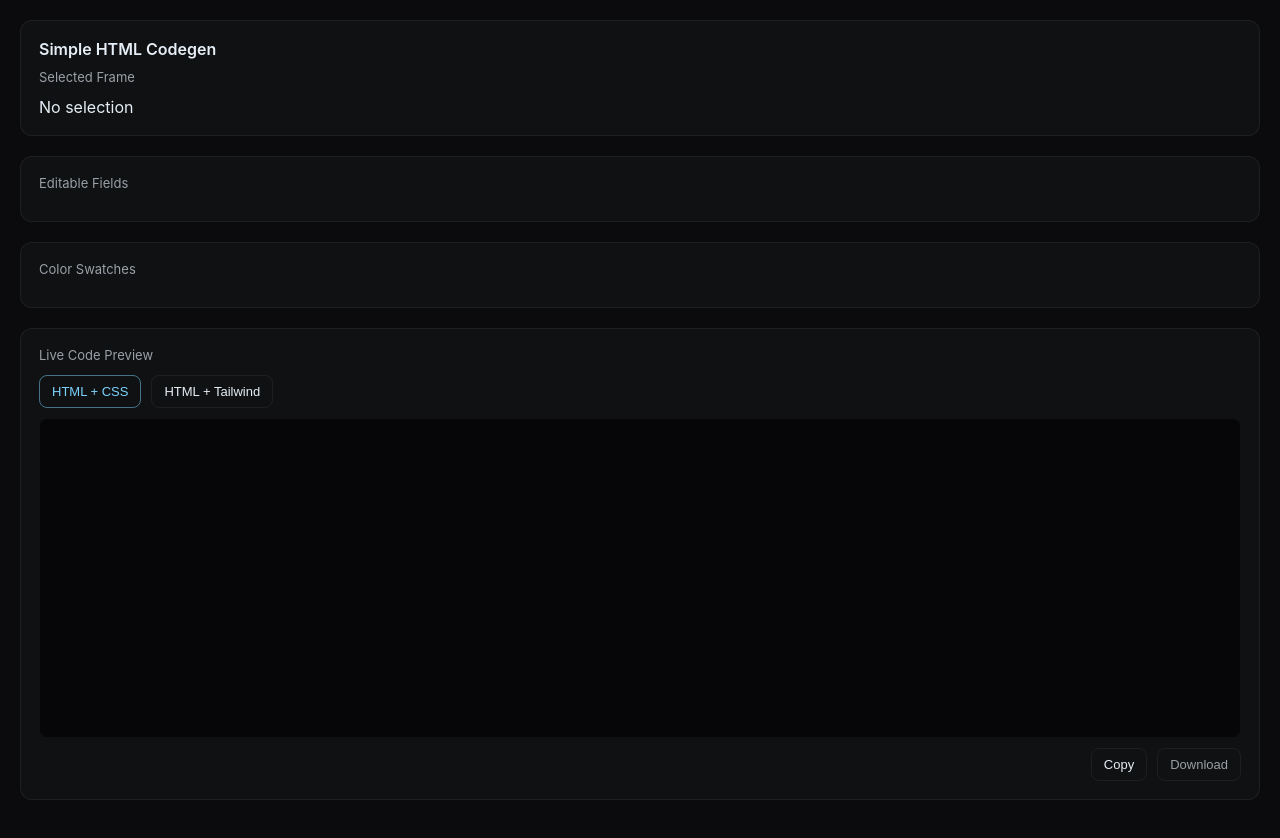
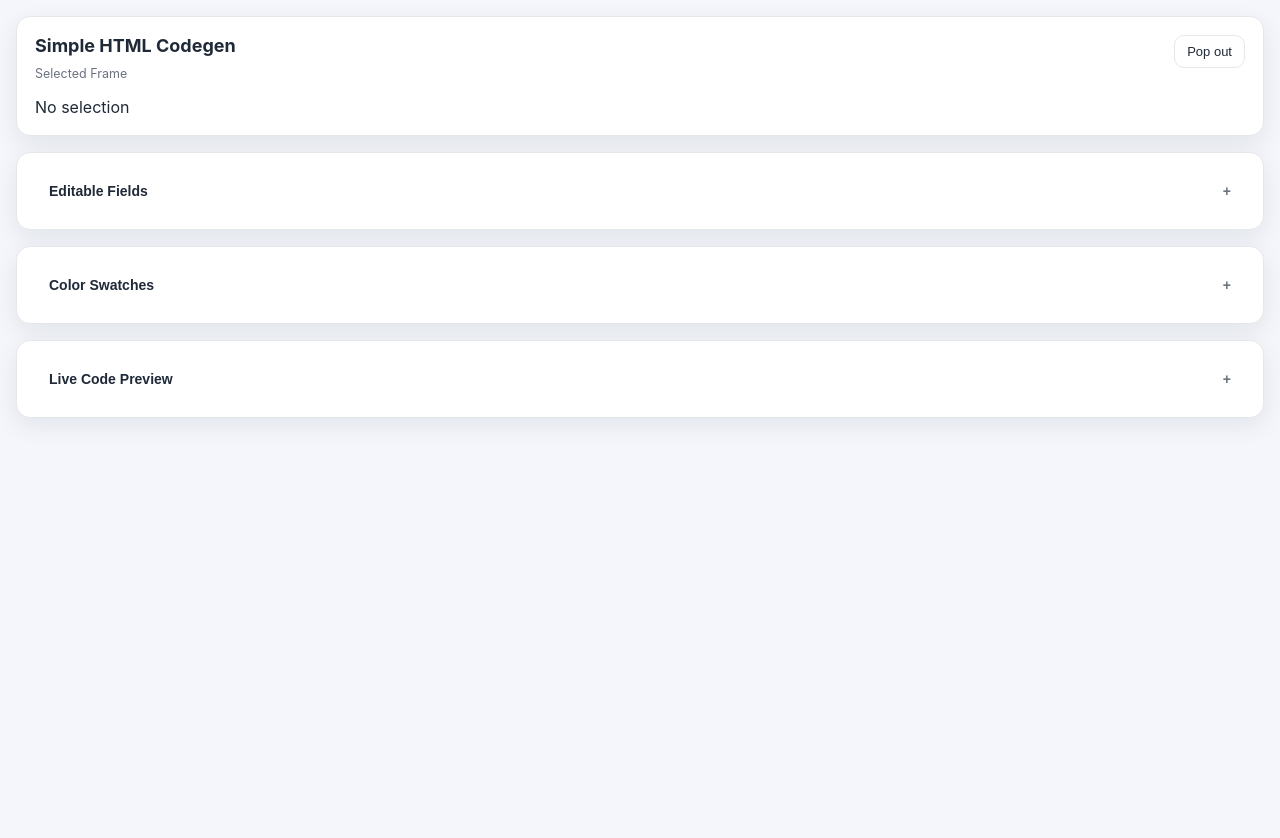
Before and after one commit to MatthewDent03/CodeGenTestPlugin, a website: page Source/ui.html in a window 1280 px wide. After the commit the page ends 800 px from the top, so only its background shows below. Drawn offline with Linux system fonts and the light colour scheme.

Commit message:
edited the UI to include collapsible sections taken code from W3schools guides.
added in a clearer UI design

Added a popout and dockable design to the panel using the Figma API documentation
- figma.ui.onmessage and figma.ui.resize()

```diff
--- a/Source/ui.html
+++ b/Source/ui.html
@@ -4,16 +4,6 @@
     <meta charset="utf-8" />
     <title>Simple HTML Codegen</title>
     <style>
-      /* === CSS Variables & Reset === */
-      :root {
-        --bg: #0b0b0d;
-        --panel: #0f1113;
-        --text: #e6eef6;
-        --muted: #9aa0a6;
-        --accent: #7dd3fc;
-        --border: rgba(255, 255, 255, 0.06);
-      }
-
       * {
         box-sizing: border-box;
       }
@@ -21,9 +11,9 @@
       /* === Base Styles === */
       body {
         margin: 0;
-        padding: 20px;
-        background: var(--bg);
-        color: var(--text);
+        padding: 16px;
+        background: #f4f6fb;
+        color: #1f2937;
         font-family:
           Inter,
           system-ui,
@@ -34,47 +24,66 @@
 
       /* === Panel Layout === */
       .panel {
-        background: var(--panel);
-        border: 1px solid var(--border);
-        border-radius: 12px;
+        background: #ffffff;
+        border: 1px solid #e5e7eb;
+        border-radius: 14px;
         padding: 18px;
-        margin-bottom: 20px;
+        margin-bottom: 16px;
+        box-shadow: 0 8px 24px rgba(15, 23, 42, 0.08);
+      }
+
+      .panel-header {
+        display: flex;
+        align-items: flex-start;
+        justify-content: space-between;
+        gap: 12px;
+        margin-bottom: 6px;
+      }
+
+      .panel-title-group {
+        display: flex;
+        flex-direction: column;
+      }
+
+      .popout-btn {
+        padding: 6px 10px;
+        font-size: 12px;
       }
 
       /* === Typography === */
       .title {
-        font-size: 16px;
-        font-weight: 600;
+        font-size: 18px;
+        font-weight: 650;
         margin: 0 0 10px;
       }
 
       .subtitle {
-        font-size: 13px;
-        color: var(--muted);
-        margin: 0 0 12px;
+        font-size: 12.5px;
+        color: #6b7280;
+        margin: 0 0 10px;
       }
 
       /* === Properties List === */
       .properties {
         display: flex;
         flex-direction: column;
-        gap: 8px;
-        max-height: 260px;
-        overflow: auto;
+        gap: 12px;
       }
 
-      /* Individual property row with key-value pair */
+      /* === Individual property row with key-value pair === */
       .property-row {
         display: flex;
-        gap: 10px;
-        padding: 8px 10px;
-        border: 1px solid rgba(255, 255, 255, 0.04);
-        border-radius: 8px;
+        gap: 12px;
+        padding: 10px 12px;
+        border: 1px solid #e5e7eb;
+        border-radius: 12px;
+        background: #f9fafb;
+        box-shadow: 0 1px 2px rgba(15, 23, 42, 0.04);
       }
 
       .property-key {
         min-width: 130px;
-        color: var(--muted);
+        color: #6b7280;
         font-size: 13px;
       }
 
@@ -86,116 +95,184 @@
       /* === Tabs & Buttons === */
       .tabs {
         display: flex;
-        gap: 10px;
-        margin-bottom: 10px;
+        gap: 8px;
+        margin-bottom: 12px;
+        flex-wrap: wrap;
       }
 
-      /* Reusable button styling for tabs and actions */
+      /* === button styling === */
       .button {
         padding: 8px 12px;
-        border-radius: 8px;
-        border: 1px solid var(--border);
-        background: transparent;
-        color: var(--text);
+        border-radius: 10px;
+        border: 1px solid #e5e7eb;
+        background: #ffffff;
+        color: #1f2937;
         cursor: pointer;
         font-size: 13px;
+        transition:
+          background 0.2s ease,
+          border-color 0.2s ease;
+      }
+
+      .button:hover {
+        background: #f3f4f6;
       }
 
       .button.active {
-        border-color: rgba(125, 211, 252, 0.5);
-        color: var(--accent);
+        border-color: #2563eb;
+        color: #2563eb;
+        background: rgba(37, 99, 235, 0.1);
       }
 
       .button.muted {
-        color: var(--muted);
+        color: #6b7280;
       }
 
       /* === Code Output Display === */
       pre {
         margin: 0;
-        padding: 14px;
-        border-radius: 8px;
-        border: 1px solid rgba(255, 255, 255, 0.04);
-        background: #060608;
-        min-height: 320px;
-        max-height: 480px;
-        overflow: auto;
-        white-space: pre;
+        padding: 14px 16px;
+        border-radius: 12px;
+        border: 1px solid #e5e7eb;
+        background: #f9fafb;
+        overflow: visible;
+        white-space: pre-wrap;
+        word-break: break-word;
         font-size: 13px;
-        line-height: 1.8;
+        line-height: 20px;
         tab-size: 2;
+        color: #1f2937;
       }
 
-      /* Action buttons container (Copy, Download) */
+      /* === buttons container (Copy, Download) === */
       .actions {
         display: flex;
         justify-content: flex-end;
-        gap: 10px;
-        margin-top: 10px;
+        gap: 12px;
+        margin-top: 12px;
       }
 
       /* === Color Swatches === */
-      /* Container for color chips */
+      /* === Container for color chips === */
       .swatches {
         display: flex;
         flex-wrap: wrap;
         gap: 10px;
       }
 
-      /* Individual color swatch item */
+      /* === Individual color swatch item === */
       .swatch {
         display: flex;
         align-items: center;
         gap: 8px;
-        border: 1px solid rgba(255, 255, 255, 0.06);
+        border: 1px solid #e5e7eb;
         border-radius: 10px;
-        padding: 6px 10px;
-        background: rgba(255, 255, 255, 0.01);
+        padding: 8px 10px;
+        background: #f9fafb;
+        box-shadow: 0 1px 2px rgba(15, 23, 42, 0.04);
       }
 
       .swatch-color {
         width: 28px;
         height: 28px;
         border-radius: 50%;
-        border: 1px solid rgba(255, 255, 255, 0.12);
+        border: 1px solid #e5e7eb;
+        box-shadow: 0 1px 2px rgba(15, 23, 42, 0.08);
       }
 
       .swatch-labels {
         display: flex;
         flex-direction: column;
-        gap: 2px;
+        gap: 4px;
       }
 
       .swatch-name {
         font-size: 12px;
-        color: var(--muted);
+        color: #6b7280;
       }
 
       .swatch-value {
         font-size: 12px;
-        color: var(--text);
+        color: #1f2937;
+      }
+
+      /* === Collapsible (W3Schools) === */
+      .collapsible {
+        background-color: transparent;
+        color: #1f2937;
+        cursor: pointer;
+        padding: 12px 14px;
+        width: 100%;
+        border: none;
+        text-align: left;
+        outline: none;
+        font-size: 14px;
+        font-weight: 600;
+        transition: 0.4s;
+        display: flex;
+        align-items: center;
+        gap: 8px;
+        border-radius: 10px;
+      }
+
+      .active,
+      .collapsible:hover {
+        background-color: #f3f4f6;
+      }
+
+      .collapsible:after {
+        content: "\002B";
+        color: #6b7280;
+        font-weight: bold;
+        margin-left: auto;
+      }
+
+      .active:after {
+        content: "\2212";
+      }
+
+      .content {
+        padding: 0 14px;
+        max-height: 0;
+        overflow: hidden;
+        transition: max-height 0.2s ease-out;
+        background-color: transparent;
+      }
+
+      .content.open {
+        padding: 8px 14px 12px;
       }
     </style>
   </head>
   <body>
     <div class="panel">
+      <div class="panel-header">
+        <div class="panel-title-group">
           <p class="title">Simple HTML Codegen</p>
           <p class="subtitle">Selected Frame</p>
+        </div>
+        <button class="button popout-btn" id="popout-btn">Pop out</button>
+      </div>
       <div id="frame-name">No selection</div>
     </div>
 
     <div class="panel">
-      <p class="subtitle">Editable Fields</p>
+      <button type="button" class="collapsible">Editable Fields</button>
+      <div class="content">
         <div id="properties" class="properties" aria-live="polite"></div>
+      </div>
     </div>
 
     <div class="panel">
-      <p class="subtitle">Color Swatches</p>
+      <button type="button" class="collapsible">Color Swatches</button>
+      <div class="content">
         <div id="color-swatches" class="swatches" aria-live="polite"></div>
+      </div>
     </div>
 
     <div class="panel">
-      <p class="subtitle">Live Code Preview</p>
+      <button type="button" class="collapsible">Live Code Preview</button>
+      <div class="content">
         <div class="tabs">
           <button class="button active" id="tab-html">HTML + CSS</button>
           <button class="button" id="tab-tailwind">HTML + Tailwind</button>
@@ -204,6 +281,7 @@
         <div class="actions">
           <button class="button" id="copy-btn">Copy</button>
           <button class="button muted" id="download-btn">Download</button>
+        </div>
       </div>
     </div>
 
@@ -217,6 +295,7 @@
       const tabTailwind = document.getElementById("tab-tailwind");
       const copyButton = document.getElementById("copy-btn");
       const downloadButton = document.getElementById("download-btn");
+      const popoutButton = document.getElementById("popout-btn");
 
       /* === App State === */
       /* Tracks current mode (html/tailwind) and generated code */
@@ -225,6 +304,8 @@
         html: "",
         tailwind: "",
       };
+
+      let isPoppedOut = false;
 
       /* === Property Order === */
       /* Defines preferred order for displaying properties  */
@@ -406,6 +487,16 @@
         codeOutput.textContent = getCodeForMode();
       }
 
+      /* Recalculate open collapsible heights after content updates */
+      function refreshOpenCollapsibles() {
+        const openButtons = document.querySelectorAll(".collapsible.active");
+        openButtons.forEach((button) => {
+          const content = button.nextElementSibling;
+          if (!content) return;
+          content.style.maxHeight = content.scrollHeight + "px";
+        });
+      }
+
       /* Switch between HTML+CSS and HTML+Tailwind modes */
       function setMode(mode) {
         appState.mode = mode;
@@ -455,6 +546,7 @@
         appState.html = message.html || "";
         appState.tailwind = message.tailwind || "";
         renderCode();
+        requestAnimationFrame(refreshOpenCollapsibles);
       }
 
       function clearSelection() {
@@ -464,6 +556,7 @@
         appState.html = "";
         appState.tailwind = "";
         renderCode();
+        requestAnimationFrame(refreshOpenCollapsibles);
       }
 
       /* === Event Handlers === */
@@ -471,9 +564,35 @@
       tabTailwind.addEventListener("click", () => setMode("tailwind"));
       copyButton.addEventListener("click", copyCode);
       downloadButton.addEventListener("click", downloadCode);
+      popoutButton.addEventListener("click", () => {
+        isPoppedOut = !isPoppedOut;
+        popoutButton.textContent = isPoppedOut ? "Dock" : "Pop out";
+        parent.postMessage(
+          { pluginMessage: { type: "toggle-popout", poppedOut: isPoppedOut } },
+          "*",
+        );
+      });
+
+      /* === Collapsible Functionality (W3Schools pattern) === */
+      var coll = document.getElementsByClassName("collapsible");
+      var i;
+
+      for (i = 0; i < coll.length; i++) {
+        coll[i].addEventListener("click", function () {
+          this.classList.toggle("active");
+          var content = this.nextElementSibling;
+          if (content.style.maxHeight) {
+            content.classList.remove("open");
+            content.style.maxHeight = null;
+          } else {
+            content.classList.add("open");
+            content.style.maxHeight = content.scrollHeight + "px";
+          }
+        });
+      }
 
       /* === Message Handling === */
-      /* Receive updates from plugin code when selection changes */
+      /* Receives updates from plugin code when selection changes */
       window.onmessage = (event) => {
         const message = event.data.pluginMessage;
         if (!message) return;
```
Also changed, not shown: Source/code.ts (+11 -1 lines). Lines whose indentation alone changed are shown as unchanged.
